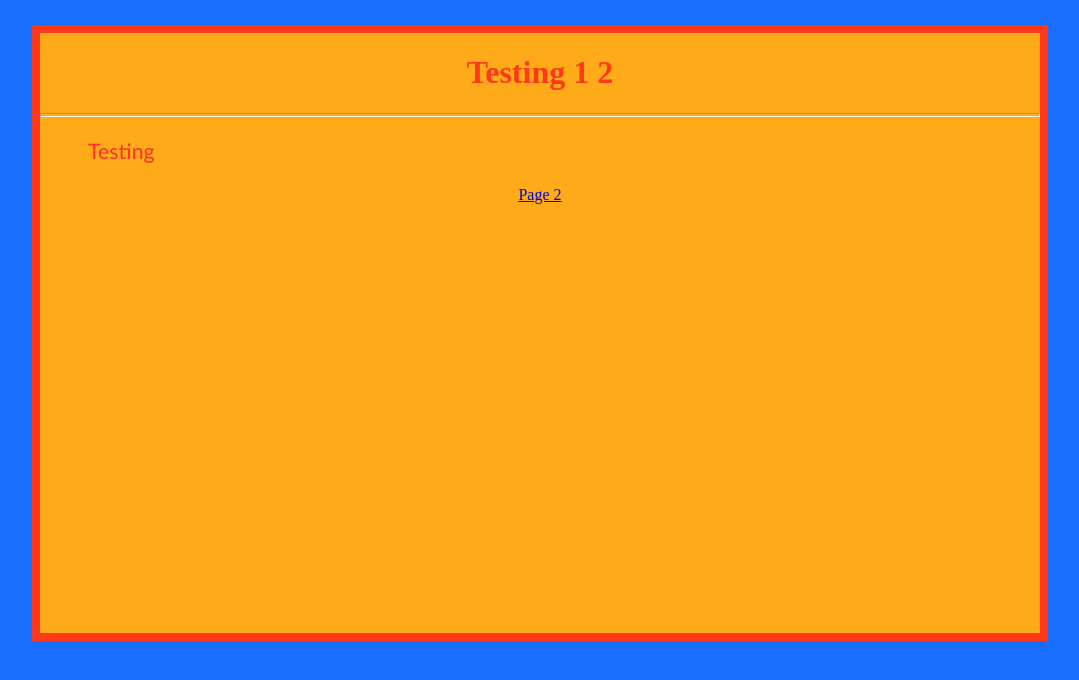
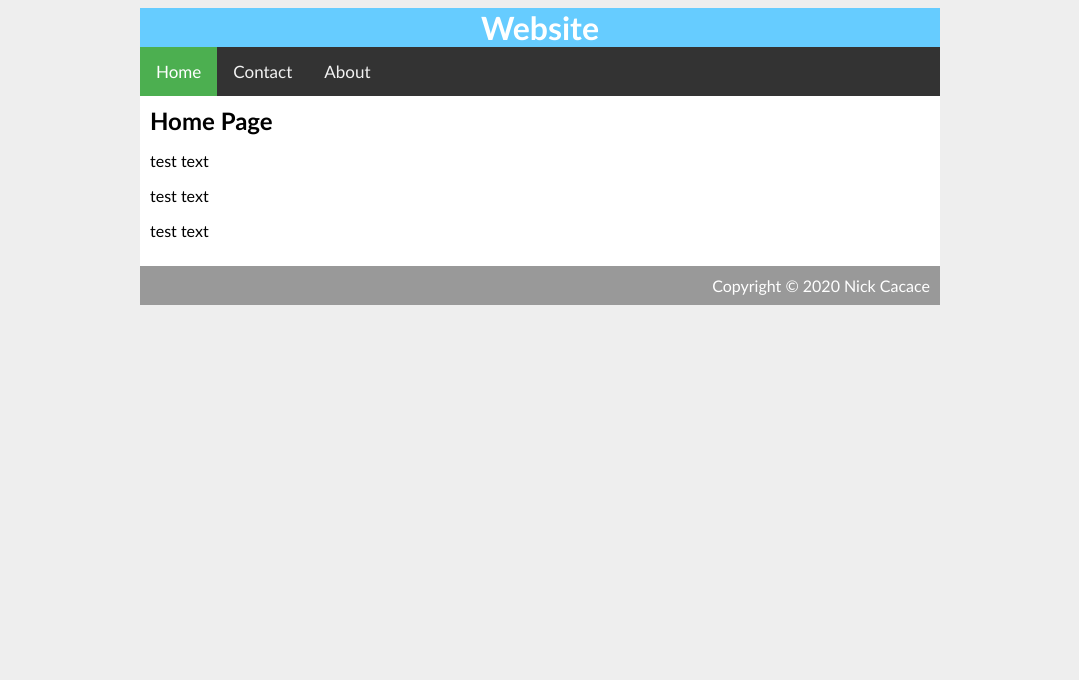
Before and after one commit to nickcacace/nick-cacace.com, a plain HTML site: page index.html in a window 1280 px wide. Shown: the whole page, without its empty margins (100-1179 px from the left). Drawn offline with Linux system fonts and the light colour scheme.

Commit message:
Added a better navigation bar

```diff
--- a/index.html
+++ b/index.html
@@ -7,11 +7,37 @@
 </head>
 
 <body>
-  <div id="main">
-  <h1>Testing 1 2</h1>
-  <hr>
-<p> Testing </p>
-<a href="page1.html">Page 2</a>
+  <div id="container">
+    <div id="header">
+      <h1> Website </h1>
+    </div>
+    <div class="nav">
+      <a class="active" href="#home">Home</a>
+      <a href="#contact">Contact</a>
+      <a href="#about">About</a>
+    </div>
+    <div id="content">
+      <!--
+      <div id = "nav">
+        <h3>Navigation</h3>
+        <ul>
+          <li><a class = "selected" href="">Home</a></li>
+          <li><a href="">About</a></li>
+          <li><a href="">Contact</a></li>
+        </ul>
+      </div>
+    -->
+      <div id = "main">
+          <h2> Home Page </h2>
+        <p> test text </p>
+        <p> test text</p>
+        <p> test text</p>
+      </div>
+
+    </div>
+    <div id="footer">
+      Copyright &copy; 2020 Nick Cacace
+    </div>
 </div>
 </body>
 
--- a/style.css
+++ b/style.css
@@ -1,32 +1,61 @@
-body {
-background: #196dff;
-text-align: center;
+body{
+  background-color: #EEE;
+  font-family: "Calibri", Arial, sans-serif;
 }
 
-#main{
-  width:1000px;
-  height:600px;
-  background:#ffab19;
-  margin: 25px auto;
-  border: solid 8px #ff3819;
+a{
+  text-decoration: none;
+  color:red;
 }
 
-h1 {
-text-align: center;
-font-family: "Times New Roman";
-font: 24pt;
-color: #ff3819;
+h1, h2, h3{
+  margin: 0;
 }
 
-hr{
-  height: 2px;
-  color:#ff3819;
+#container{
+  background-color: white;
+  width:800px;
+  margin-left: auto;
+  margin-right: auto;
 }
 
-p{
-  font-family: "Calibri";
-  font-size: 16pt;
-  text-align: left;
-  text-indent: 48px;
-  color: #ff2d2d;
+#header{
+  background-color: #66CCFF;
+  color:white;
+  text-align: center;
 }
+#content{
+  padding: 10px;
+}
+
+.nav{
+  background-color: #333;
+  overflow: hidden;
+}
+
+.nav a{
+  float: left;
+  color: #f2f2f2;
+  text-align: center;
+  padding: 14px 16px;
+  text-decoration: none;
+  font-size: 17px;
+}
+
+.nav a:hover{
+  background-color: #DDD;
+  color: black;
+}
+
+.nav a.active{
+  background-color: #4CAF50;
+  color: white;
+}
+
+#footer{
+  clear: both;
+  padding: 10px;
+  background-color: #999999;
+  color:white;
+  text-align: right;
+}
```
Also changed, not shown: nav_bar_test.png (added).
